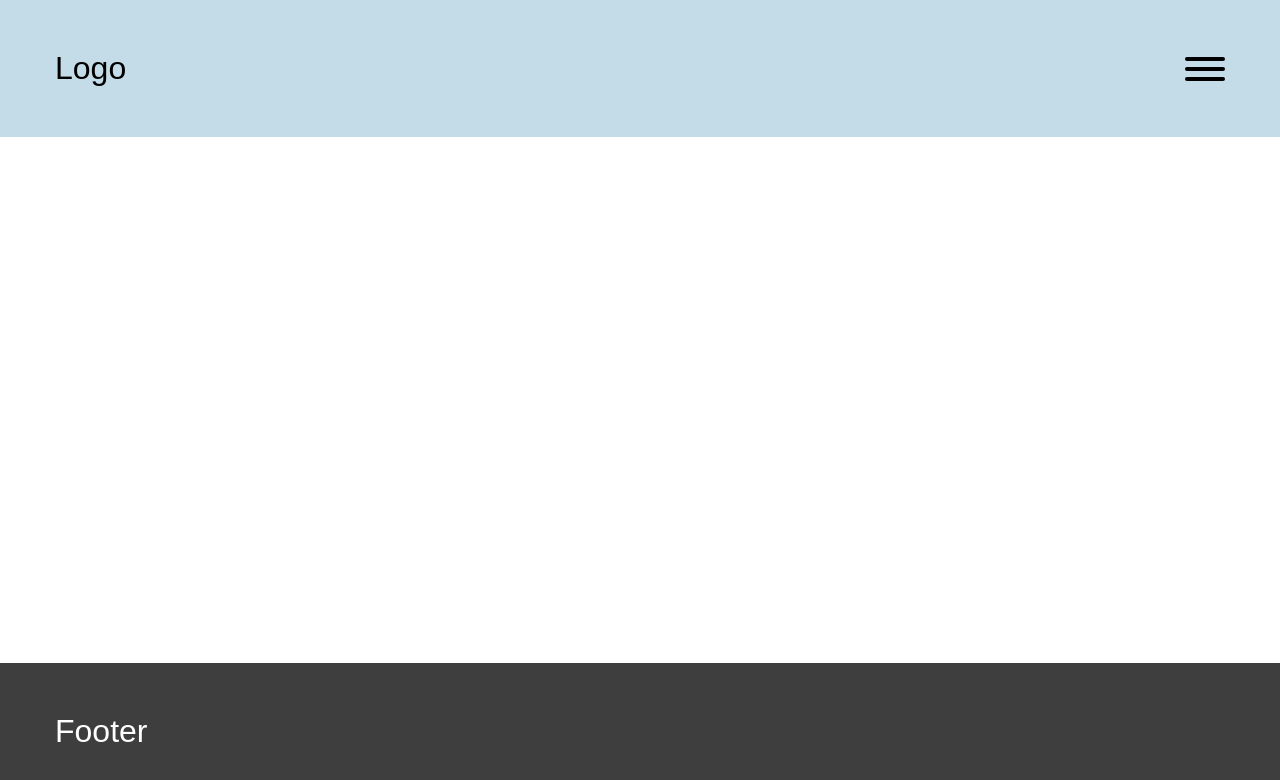
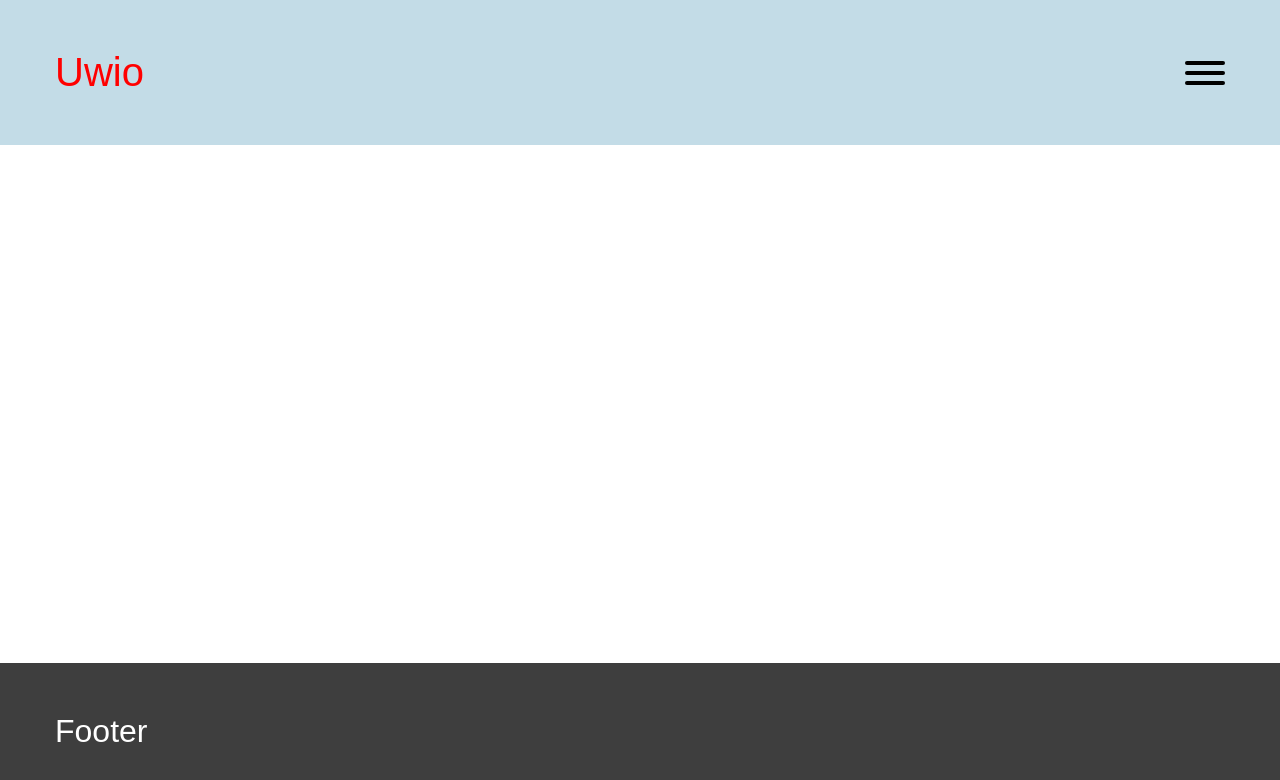
Before and after one commit to BesedinEgor/beginning, a website: page src/html/index.html in a window 1280 px wide. Drawn offline with nearby package versions, Linux system fonts and the light colour scheme; files that its build step writes are made by us from their sources.

Commit message:
two comment

```diff
--- a/src/html/blocks/header.html
+++ b/src/html/blocks/header.html
@@ -1,7 +1,7 @@
 <header class="header">
     <div class="container">
         <div class="header__row">
-            <div class="logo">Logo</div>
+            <div class="logo">Uwio</div>
             <button class="mobile-nav-btn">
                 <div class="nav-icon"></div>
             </button>
--- a/src/scss/blocks/_logo.scss
+++ b/src/scss/blocks/_logo.scss
@@ -1,3 +1,5 @@
 .logo {
-    font-size: 32px;
+    font-size: 40px;
+    color:  red;
+    font-style: bold;
 }
```
Also changed, not shown: docs/index.html (+1 -1 lines), build/css/main.css, build/index.html, docs/css/main.css.
